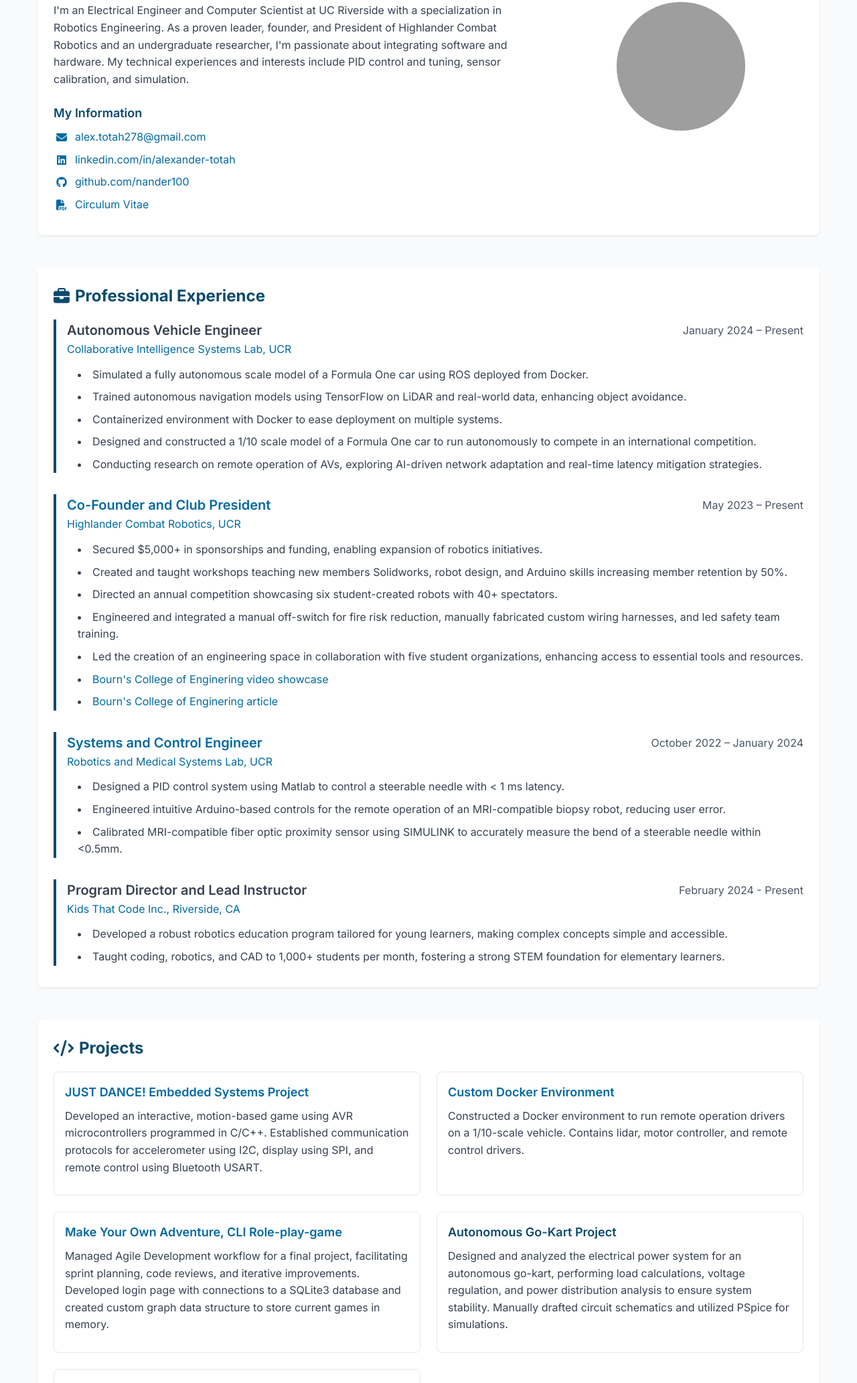
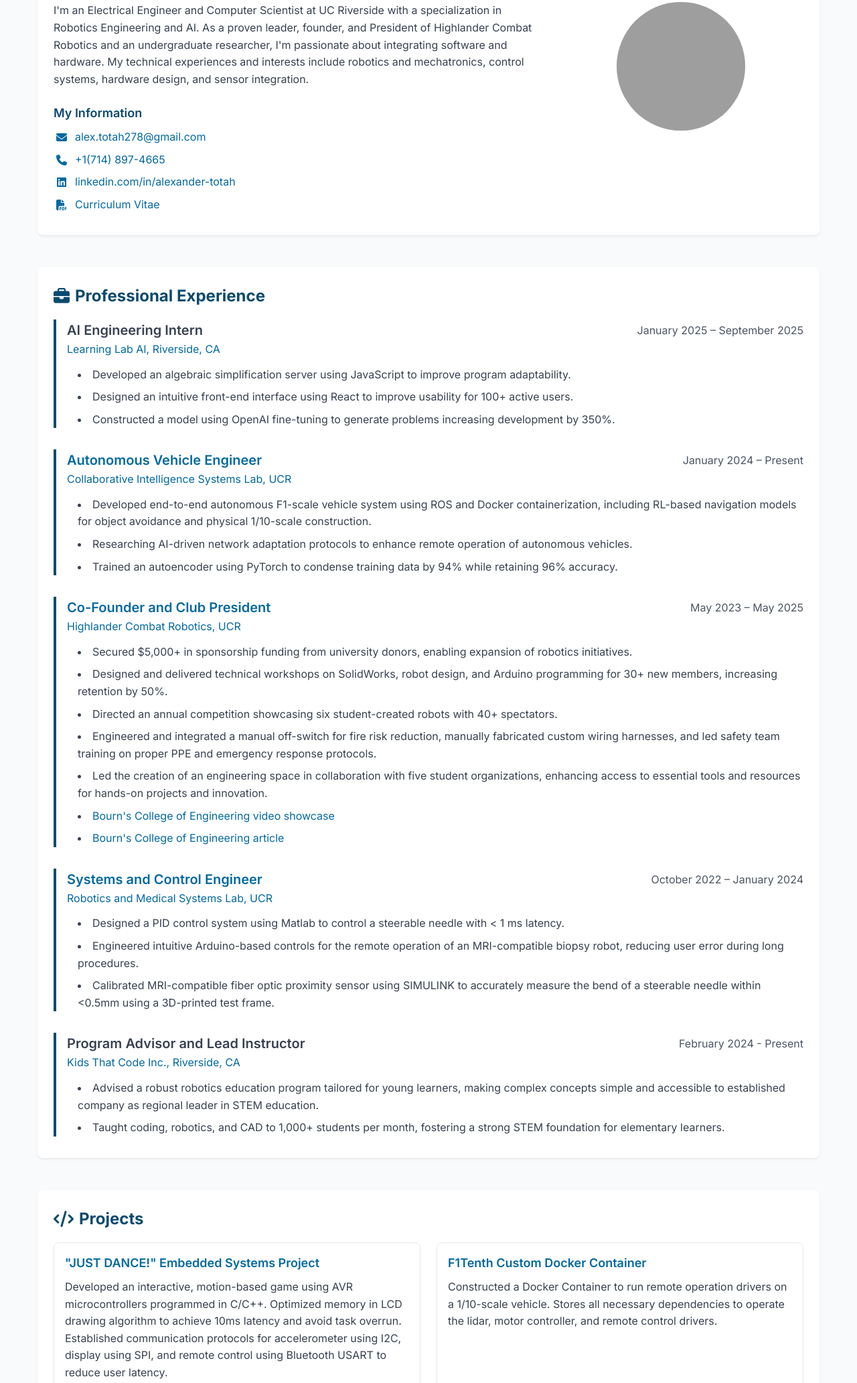
Before and after one commit to nander100/nander100.github.io, a plain HTML site: page index.html in a window 1280 px wide. Shown: the part 263-2328 px from the top of the page at 67% size. Drawn offline with Linux system fonts and the light colour scheme; grey boxes are pictures that could not be loaded.

Commit message:
feat: update CV and contact information, enhance portfolio details

```diff
--- a/index.html
+++ b/index.html
@@ -30,13 +30,13 @@
           <i class="fas fa-envelope"></i>
           <span class="link-text">Email</span>
         </a>
+        <a href="tel:+17148974665">
+          <i class="fas fa-phone"></i>
+          <span class="link-text">Phone</span>
+        </a>
         <a href="https://linkedin.com/in/alexander-totah" target="_blank" rel="noopener noreferrer">
           <i class="fab fa-linkedin"></i>
           <span class="link-text">LinkedIn</span>
-        </a>
-        <a href="https://github.com/nander100" target="_blank" rel="noopener noreferrer">
-          <i class="fab fa-github"></i>
-          <span class="link-text">GitHub</span>
         </a>
       </div>
     </div>
@@ -66,10 +66,10 @@
         <div class="about-content">
           <div class="about-text">
             <p>
-              I'm an Electrical Engineer and Computer Scientist at UC Riverside with a specialization in Robotics Engineering.
+              I'm an Electrical Engineer and Computer Scientist at UC Riverside with a specialization in Robotics Engineering and AI.
               As a proven leader, founder, and President of Highlander Combat Robotics and an undergraduate researcher,
               I'm passionate about integrating software and hardware. My technical experiences and interests include
-              PID control and tuning, sensor calibration, and simulation.
+              robotics and mechatronics, control systems, hardware design, and sensor integration.
             </p>
             <div class="contact-info">
               <h3>My Information</h3>
@@ -79,21 +79,19 @@
                   <a href="mailto:alex.totah278@gmail.com">alex.totah278@gmail.com</a>
                 </li>
                 <li>
+                  <i class="fas fa-phone"></i>
+                  <a href="tel:+17148974665">+1(714) 897-4665</a>
+                </li>
+                <li>
                   <i class="fab fa-linkedin"></i>
                   <a href="https://linkedin.com/in/alexander-totah" target="_blank" rel="noopener noreferrer">
                     linkedin.com/in/alexander-totah
                   </a>
                 </li>
                 <li>
-                  <i class="fab fa-github"></i>
-                  <a href="https://github.com/nander100" target="_blank" rel="noopener noreferrer">
-                    github.com/nander100
-                  </a>
-                </li>
-                <li>
                   <i class="fas fa-file-pdf"></i>
-                  <a href="./data/Alexander_Totah_Robotics_CV-1.pdf" target="_blank" rel="noopener noreferrer">
-                    Circulum Vitae
+                  <a href="./data/Alexander_Totah_CV.pdf" target="_blank" rel="noopener noreferrer">
+                    Curriculum Vitae
                   </a>
                 </li>
               </ul>
@@ -116,17 +114,30 @@
         <div class="experience-item">
           <div class="experience-header">
             <div>
-              <h3>Autonomous Vehicle Engineer</h3>
+              <h3>AI Engineering Intern</h3>
+              <p class="company">Learning Lab AI, Riverside, CA</p>
+            </div>
+            <p class="period">January 2025 – September 2025</p>
+          </div>
+          <ul class="responsibilities">
+            <li>Developed an algebraic simplification server using JavaScript to improve program adaptability.</li>
+            <li>Designed an intuitive front-end interface using React to improve usability for 100+ active users.</li>
+            <li>Constructed a model using OpenAI fine-tuning to generate problems increasing development by 350%.</li>
+          </ul>
+        </div>
+
+        <div class="experience-item">
+          <div class="experience-header">
+            <div>
+              <h3><a href="autonomous-vehicles.html">Autonomous Vehicle Engineer</a></h3>
               <p class="company">Collaborative Intelligence Systems Lab, UCR</p>
             </div>
             <p class="period">January 2024 – Present</p>
           </div>
           <ul class="responsibilities">
-            <li>Simulated a fully autonomous scale model of a Formula One car using ROS deployed from Docker.</li>
-            <li>Trained autonomous navigation models using TensorFlow on LiDAR and real-world data, enhancing object avoidance.</li>
-            <li>Containerized environment with Docker to ease deployment on multiple systems.</li>
-            <li>Designed and constructed a 1/10 scale model of a Formula One car to run autonomously to compete in an international competition.</li>
-            <li>Conducting research on remote operation of AVs, exploring AI-driven network adaptation and real-time latency mitigation strategies.</li>
+            <li>Developed end-to-end autonomous F1-scale vehicle system using ROS and Docker containerization, including RL-based navigation models for object avoidance and physical 1/10-scale construction.</li>
+            <li>Researching AI-driven network adaptation protocols to enhance remote operation of autonomous vehicles.</li>
+            <li>Trained an autoencoder using PyTorch to condense training data by 94% while retaining 96% accuracy.</li>
           </ul>
         </div>
 
@@ -136,16 +147,16 @@
               <h3><a href="highlander-robotics.html">Co-Founder and Club President</a></h3>
               <p class="company"> <a href = "https://www.instagram.com/combatroboticsucr/" target="_blank">Highlander Combat Robotics, UCR</a></p>
             </div>
-            <p class="period">May 2023 – Present</p>
+            <p class="period">May 2023 – May 2025</p>
           </div>
           <ul class="responsibilities">
-            <li>Secured $5,000+ in sponsorships and funding, enabling expansion of robotics initiatives.</li>
-            <li>Created and taught workshops teaching new members Solidworks, robot design, and Arduino skills increasing member retention by 50%.</li>
+            <li>Secured $5,000+ in sponsorship funding from university donors, enabling expansion of robotics initiatives.</li>
+            <li>Designed and delivered technical workshops on SolidWorks, robot design, and Arduino programming for 30+ new members, increasing retention by 50%.</li>
             <li>Directed an annual competition showcasing six student-created robots with 40+ spectators.</li>
-            <li>Engineered and integrated a manual off-switch for fire risk reduction, manually fabricated custom wiring harnesses, and led safety team training.</li>
-            <li>Led the creation of an engineering space in collaboration with five student organizations, enhancing access to essential tools and resources.</li>
-            <li><a href = "https://www.youtube.com/watch?v=F9rRBgMV1o4" target="_blank" >Bourn's College of Enginering video showcase</a></li>
-            <li><a href = "https://www.engr.ucr.edu/news/2024/06/24/highlander-combat-robotics" target="_blank" >Bourn's College of Enginering article</a></li>
+            <li>Engineered and integrated a manual off-switch for fire risk reduction, manually fabricated custom wiring harnesses, and led safety team training on proper PPE and emergency response protocols.</li>
+            <li>Led the creation of an engineering space in collaboration with five student organizations, enhancing access to essential tools and resources for hands-on projects and innovation.</li>
+            <li><a href = "https://www.youtube.com/watch?v=F9rRBgMV1o4" target="_blank" >Bourn's College of Engineering video showcase</a></li>
+            <li><a href = "https://www.engr.ucr.edu/news/2024/06/24/highlander-combat-robotics" target="_blank" >Bourn's College of Engineering article</a></li>
           </ul>
         </div>
 
@@ -161,15 +172,15 @@
           </div>
           <ul class="responsibilities">
             <li>Designed a PID control system using Matlab to control a steerable needle with < 1 ms latency.</li>
-            <li>Engineered intuitive Arduino-based controls for the remote operation of an MRI-compatible biopsy robot, reducing user error.</li>
-            <li>Calibrated MRI-compatible fiber optic proximity sensor using SIMULINK to accurately measure the bend of a steerable needle within <0.5mm.</li>
+            <li>Engineered intuitive Arduino-based controls for the remote operation of an MRI-compatible biopsy robot, reducing user error during long procedures.</li>
+            <li>Calibrated MRI-compatible fiber optic proximity sensor using SIMULINK to accurately measure the bend of a steerable needle within <0.5mm using a 3D-printed test frame.</li>
           </ul>
         </div>
 
         <div class="experience-item">
           <div class="experience-header">
             <div>
-              <h3>Program Director and Lead Instructor</h3>
+              <h3>Program Advisor and Lead Instructor</h3>
               <p class="company">
                 <a href = "https://kidsthatcode.org/" target="_blank">Kids That Code Inc., Riverside, CA</a>
               </p>
@@ -177,7 +188,7 @@
             <p class="period">February 2024 - Present</p>
           </div>
           <ul class="responsibilities">
-            <li>Developed a robust robotics education program tailored for young learners, making complex concepts simple and accessible.</li>
+            <li>Advised a robust robotics education program tailored for young learners, making complex concepts simple and accessible to established company as regional leader in STEM education.</li>
             <li>Taught coding, robotics, and CAD to 1,000+ students per month, fostering a strong STEM foundation for elementary learners.</li>
           </ul>
         </div>
@@ -190,28 +201,28 @@
         <h2 class="section-title"><i class="fas fa-code"></i> Projects</h2>
         <div class="projects-grid">
           <div class="project-card">
-            <h3><a href="https://github.com/nander100/Just-Dance">JUST DANCE! Embedded Systems Project</a></h3>
-            <p>Developed an interactive, motion-based game using AVR microcontrollers programmed in C/C++. Established communication protocols for accelerometer using I2C, display using SPI, and remote control using Bluetooth USART.</p>
+            <h3><a href="https://github.com/nander100/Just-Dance">"JUST DANCE!" Embedded Systems Project</a></h3>
+            <p>Developed an interactive, motion-based game using AVR microcontrollers programmed in C/C++. Optimized memory in LCD drawing algorithm to achieve 10ms latency and avoid task overrun. Established communication protocols for accelerometer using I2C, display using SPI, and remote control using Bluetooth USART to reduce user latency.</p>
           </div>
 
           <div class="project-card">
-            <h3><a href = "https://github.com/UCR-CISL/F1Tenth-docker"> Custom Docker Environment</a></h3>
-            <p>Constructed a Docker environment to run remote operation drivers on a 1/10-scale vehicle. Contains lidar, motor controller, and remote control drivers.</p>
+            <h3><a href = "https://github.com/UCR-CISL/F1Tenth-docker">F1Tenth Custom Docker Container</a></h3>
+            <p>Constructed a Docker Container to run remote operation drivers on a 1/10-scale vehicle. Stores all necessary dependencies to operate the lidar, motor controller, and remote control drivers.</p>
           </div>
 
           <div class="project-card">
-            <h3><a href = "https://github.com/nander100/cs100-project-export">Make Your Own Adventure, CLI Role-play-game</a>  </h3>
-            <p>Managed Agile Development workflow for a final project, facilitating sprint planning, code reviews, and iterative improvements. Developed login page with connections to a SQLite3 database and created custom graph data structure to store current games in memory.</p>
+            <h3><a href = "https://github.com/nander100/cs100-project-export">Make Your Own Adventure, CLI Role-playing Game</a></h3>
+            <p>Managed Agile Development workflow for a team of 4 developers, facilitating sprint planning and code reviews. Developed login page with connections to a SQLite3 database. Created custom graph data structure to save current games from memory allowing users to revisit projects.</p>
           </div>
 
           <div class="project-card">
             <h3>Autonomous Go-Kart Project</h3>
-            <p>Designed and analyzed the electrical power system for an autonomous go-kart, performing load calculations, voltage regulation, and power distribution analysis to ensure system stability. Manually drafted circuit schematics and utilized PSpice for simulations.</p>
+            <p>Designed and analyzed the electrical power system for an autonomous go-kart, performing load calculations, voltage regulation, and power distribution analysis to ensure system stability. Manually drafted circuit schematics and utilized PSpice for simulations. Led in component selection, ensuring optimal power distribution and safety.</p>
           </div>
 
           <div class="project-card">
-            <h3> <a href="https://github.com/Team4276/2022-Robot-Code">First Robotics Competition (FRC) Lead Programmer</a> </h3>
-            <p>Developed autonomous navigation and control algorithms for Team 4276's robotics training program. Implemented PID control for a shooting mechanism, optimizing accuracy and response time with Victor SPX motor controllers.</p>
+            <h3><a href="https://github.com/Team4276/2022-Robot-Code">First Robotics Competition (FRC) Lead Programmer, 2022</a></h3>
+            <p>Optimized autonomous navigation, boosting team performance by 10 points enabling team to reach semi-finals of the FRC Los Angeles Regional Competition. Implemented PID control for a shooting mechanism, optimizing accuracy for efficient scoring. Utilized motion profiling to enhance performance and ensure integration with mechanical and electrical systems.</p>
           </div>
         </div>
       </div>
@@ -224,7 +235,7 @@
 
         <div class="publication-item">
           <h3>An MRI-conditional flexible endoscopic robot with a hydraulic tendon-driven actuation system</h3>
-          <p class="publication-journal">Journal of Medical Robotics Research</p>
+          <p class="publication-journal">Journal of Medical Robotics Research, Summer 2023</p>
           <a href="https://doi.org/10.1142/S2424905X24400038" target="_blank" rel="noopener noreferrer" class="publication-link">
             https://doi.org/10.1142/S2424905X24400038
           </a>
@@ -232,12 +243,7 @@
 
         <div class="publication-item">
           <h3>Remote Teleoperation System for Autonomous Vehicles: Enhancing Human Intervention in Critical Scenarios</h3>
-          <p class="publication-status">Under Development, Targeting Summer 2025</p>
-        </div>
-
-        <div class="publication-item">
-          <h3>Imitation learning for autonomous driving systems</h3>
-          <p class="publication-status">Under Development, Targeting Summer 2025</p>
+          <p class="publication-status">Under Development, Summer 2025</p>
         </div>
       </div>
     </section>
@@ -284,7 +290,7 @@
             <h3>Electronic Testing/Monitoring</h3>
             <ul>
               <li>Soldering</li>
-              <li>Digital multimeter</li>
+              <li>Multimeter</li>
               <li>Function Generator</li>
               <li>Oscilloscope</li>
               <li>DC/AC Power Supply</li>
@@ -299,6 +305,8 @@
               <li>TensorFlow, ROS</li>
               <li>Agile Development</li>
               <li>Nvidia Jetson Deployment</li>
+              <li>HTML, JavaScript, React</li>
+              <li>OpenAI API</li>
             </ul>
           </div>
 
@@ -309,7 +317,6 @@
               <li>ROS, Ubuntu/Linux CLI</li>
               <li>Arduino, SolidWorks</li>
               <li>Docker, Overleaf/Latex</li>
-              <li>MS Office</li>
             </ul>
           </div>
         </div>
@@ -330,8 +337,8 @@
         <a href="https://linkedin.com/in/alexander-totah" target="_blank" rel="noopener noreferrer">
           <i class="fab fa-linkedin"></i>
         </a>
-        <a href="https://github.com/nander100" target="_blank" rel="noopener noreferrer">
-          <i class="fab fa-github"></i>
+        <a href="https://nander100.github.io" target="_blank" rel="noopener noreferrer">
+          <i class="fas fa-globe"></i>
         </a>
       </div>
     </div>
@@ -392,3 +399,5 @@
   });
 });
   </script>
+</body>
+</html>
```
Also changed, not shown: 2 other files.
